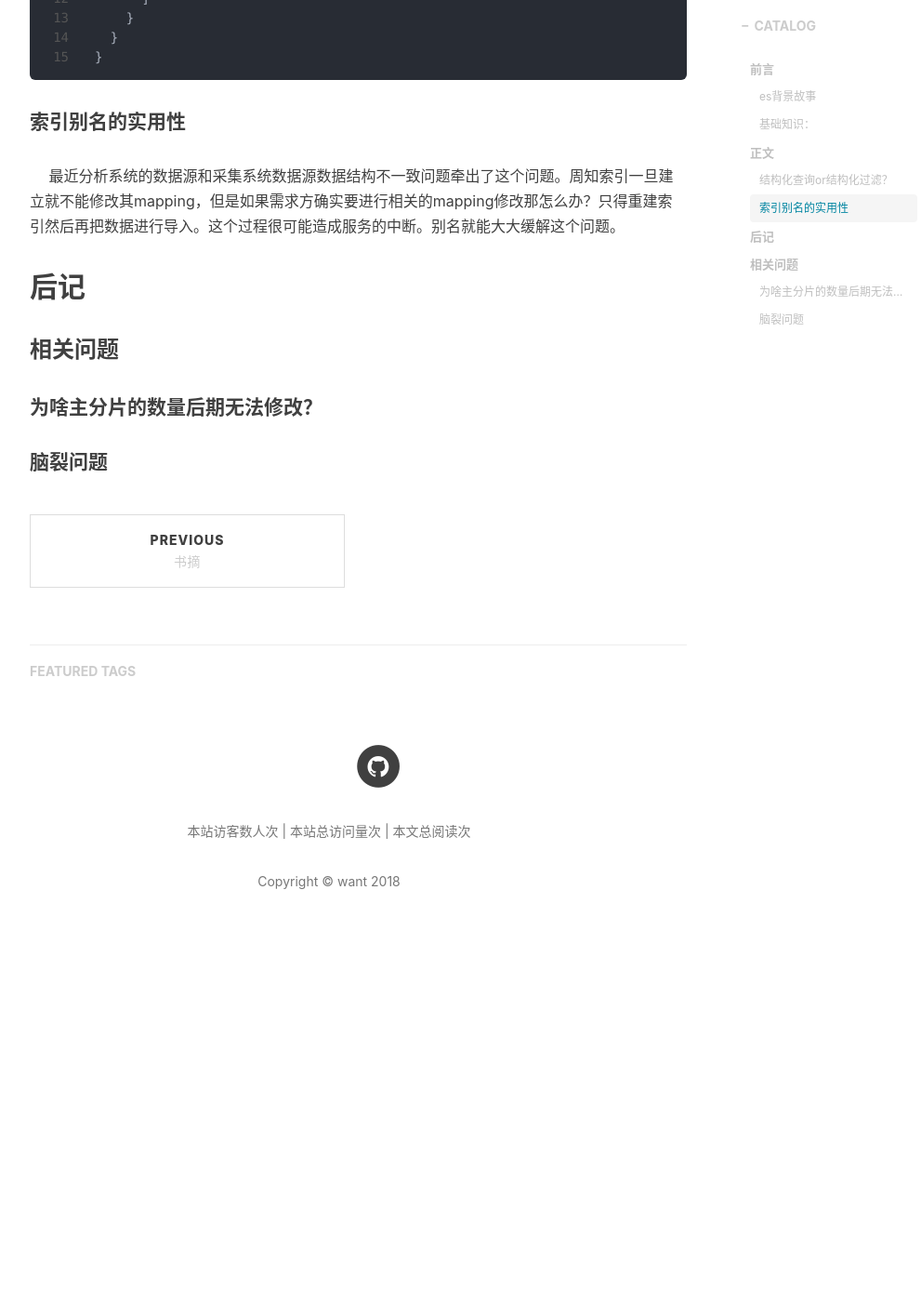
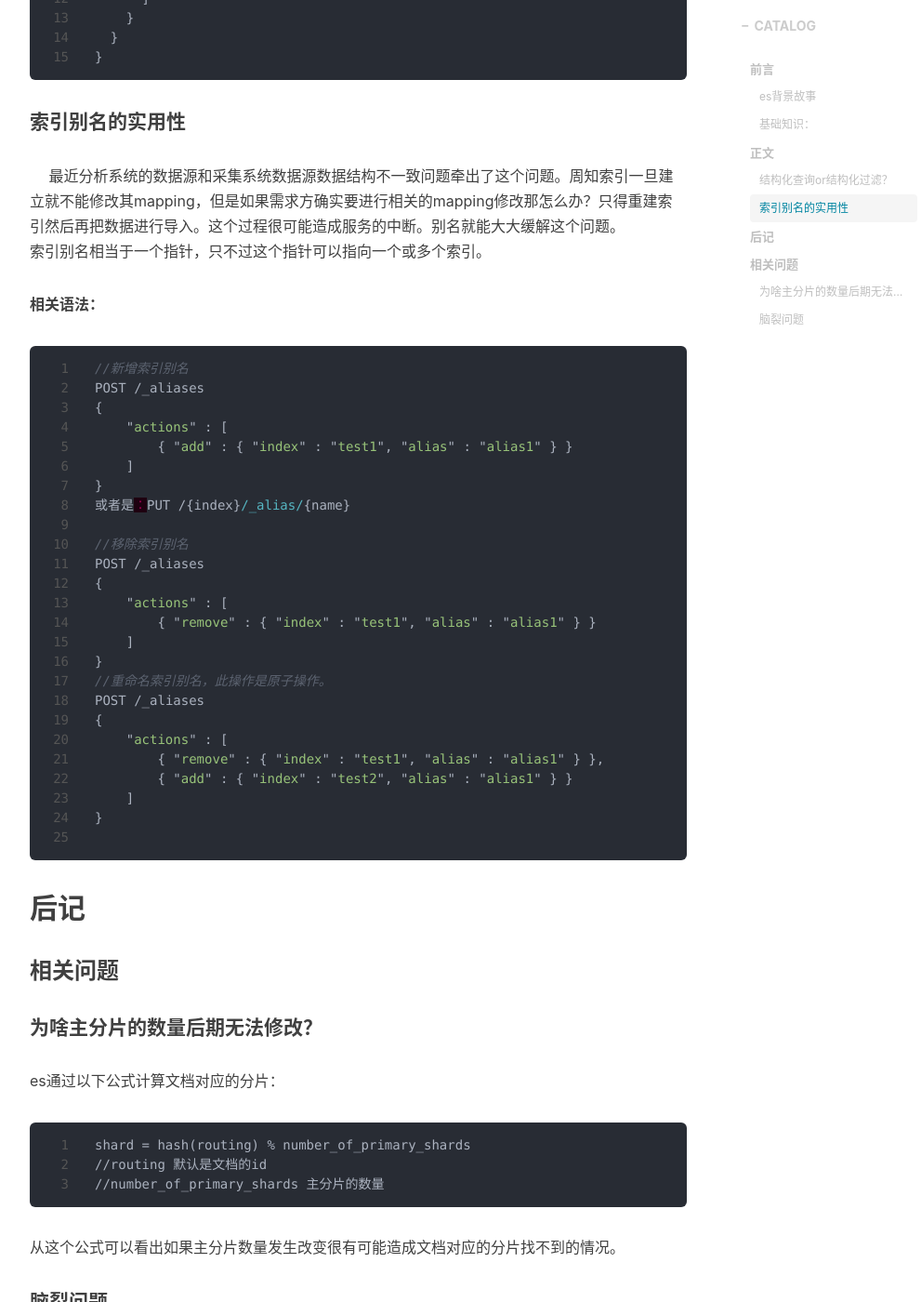
Before and after one commit to WantUzZ/wantuBlog, a Jekyll site: the page built from _posts/2018-10-17-elasticSearchQuery.md, in a window 1280 px wide and 1400 px high, scrolled down 2136 px. Shown: the whole window at 93% size, without its empty margins (233-1224 px from the left). Built offline with Jekyll 4.4.1, drawn with Linux system fonts in a browser that asks for light colours; nearby versions of some CDN libraries; comment, search, counter and statistics services are not loaded; before the commit the page ends 3188 px from its top, so only the background shows below that.

Commit message:
博文修改

````diff
--- a/_posts/2018-10-17-elasticSearchQuery.md
+++ b/_posts/2018-10-17-elasticSearchQuery.md
@@ -59,10 +59,45 @@ GET /_search
 
 #### 索引别名的实用性
 &nbsp;&#8195;最近分析系统的数据源和采集系统数据源数据结构不一致问题牵出了这个问题。周知索引一旦建立就不能修改其mapping，但是如果需求方确实要进行相关的mapping修改那怎么办？只得重建索引然后再把数据进行导入。这个过程很可能造成服务的中断。别名就能大大缓解这个问题。<br>
+索引别名相当于一个指针，只不过这个指针可以指向一个或多个索引。
 
+**相关语法：**
+```javascript
+//新增索引别名
+POST /_aliases
+{
+    "actions" : [
+        { "add" : { "index" : "test1", "alias" : "alias1" } }
+    ]
+}
+或者是：PUT /{index}/_alias/{name}
+
+//移除索引别名
+POST /_aliases
+{
+    "actions" : [
+        { "remove" : { "index" : "test1", "alias" : "alias1" } }
+    ]
+}
+//重命名索引别名，此操作是原子操作。
+POST /_aliases
+{
+    "actions" : [
+        { "remove" : { "index" : "test1", "alias" : "alias1" } },
+        { "add" : { "index" : "test2", "alias" : "alias1" } }
+    ]
+}
+
+```
 
 ## 后记
 ### 相关问题
 #### 为啥主分片的数量后期无法修改？
-
+es通过以下公式计算文档对应的分片：
+```
+shard = hash(routing) % number_of_primary_shards
+//routing 默认是文档的id
+//number_of_primary_shards 主分片的数量
+```
+从这个公式可以看出如果主分片数量发生改变很有可能造成文档对应的分片找不到的情况。
 #### 脑裂问题
````
Also changed, not shown: _posts/2018-10-13-myql.markdown (+11 -2 lines).
